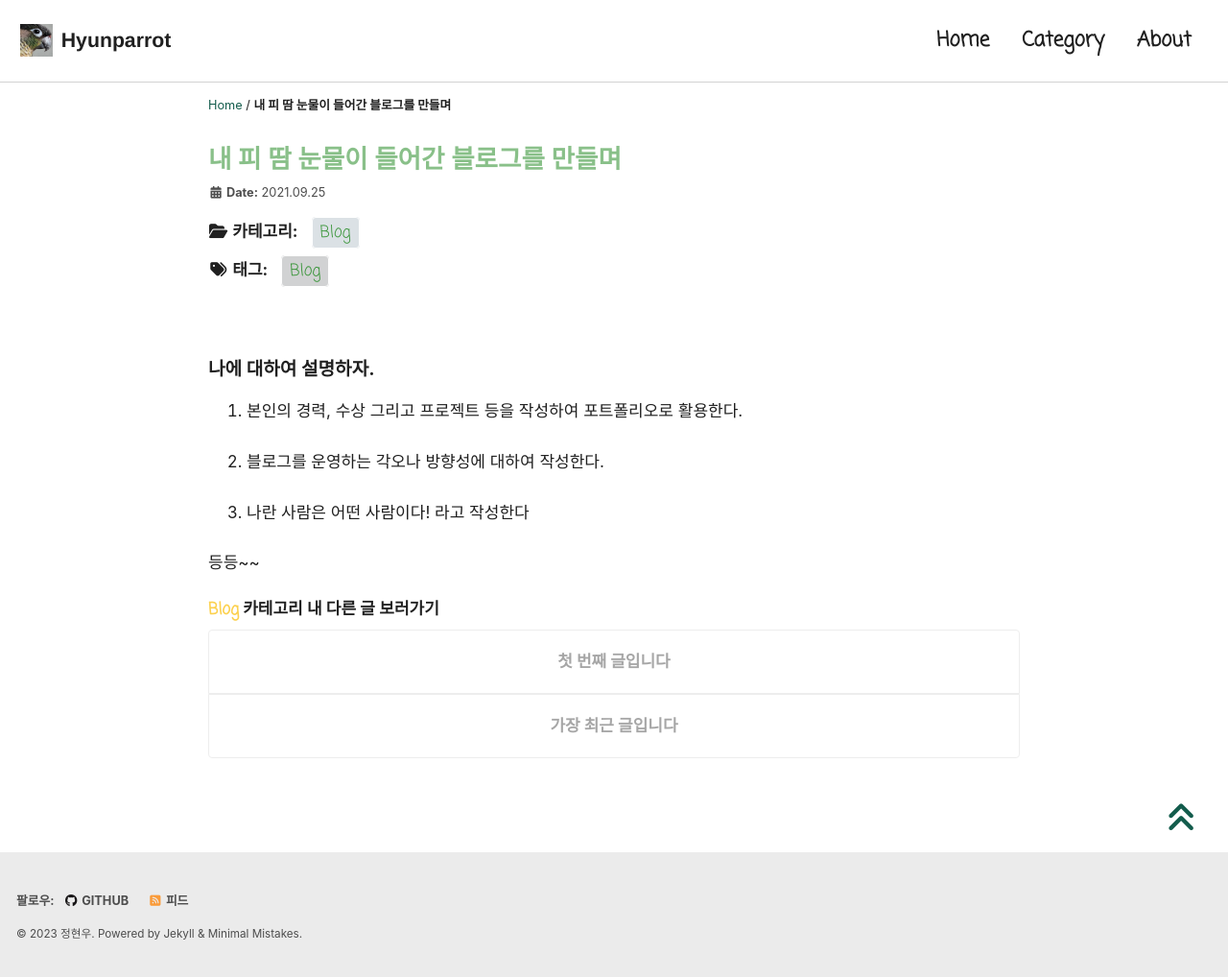
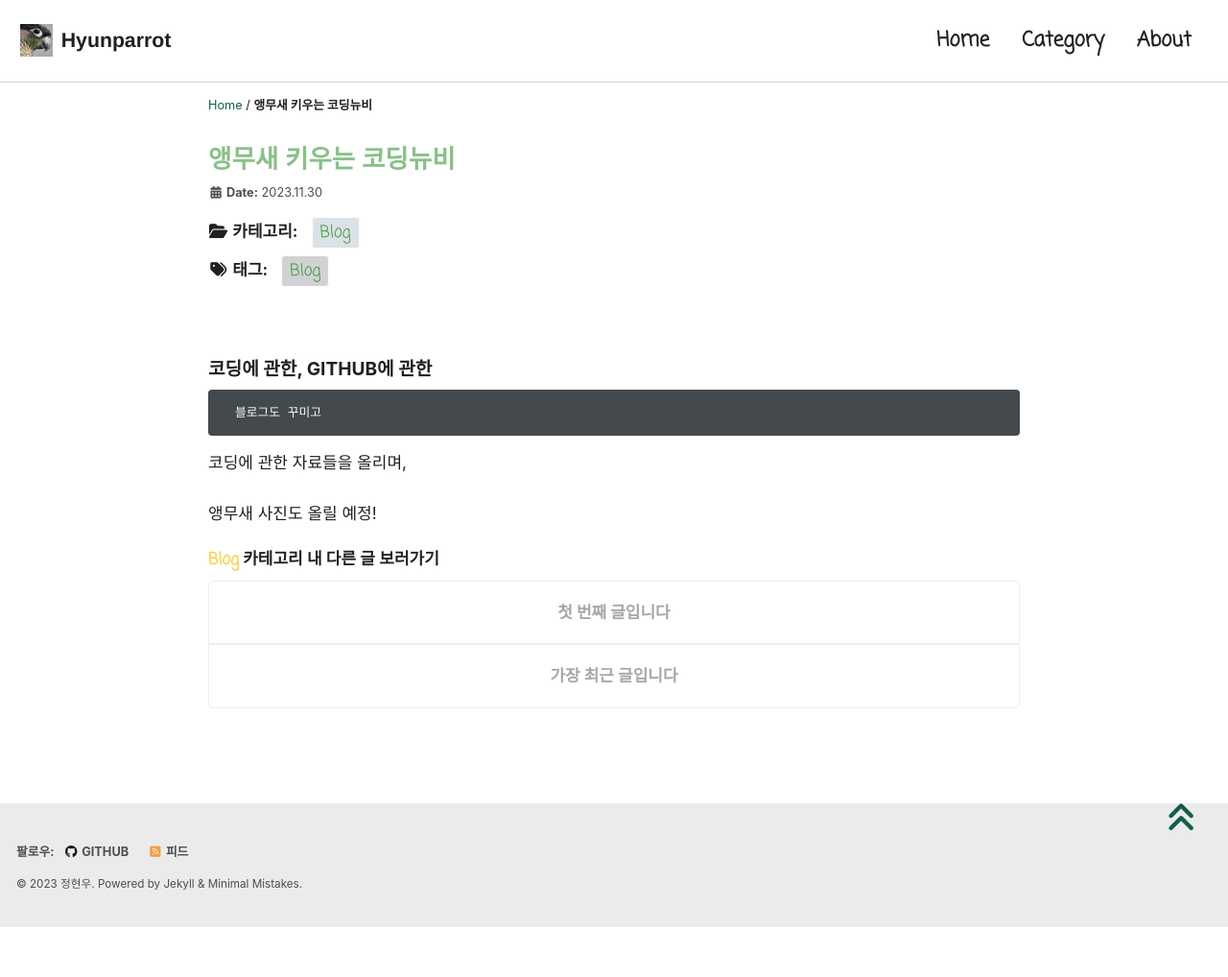
Before and after one commit to hyunparrot/hyunparrot.github.io, a Jekyll site: the page built from _pages/about.md, in a window 1280 px wide. Shown: the whole page at 96% size. Built offline with Jekyll 4.4.1, drawn with Linux system fonts in a browser that asks for light colours; cached includes are drawn as plain includes; nearby versions of some CDN libraries; some web fonts are replaced; after the commit the page ends 966 px from its top, so only the background shows below that.

Commit message:
Update about.md

```diff
--- a/_pages/about.md
+++ b/_pages/about.md
@@ -1,9 +1,9 @@
 ---
-title:  "내 피 땀 눈물이 들어간 블로그를 만들며"
+title:  "앵무새 키우는 코딩뉴비"
 permalink: /about/
 layout: single
 published: true
-date: 2021-09-25
+date: 2023-11-30
 categories:
   - Blog
 tags:
@@ -11,12 +11,10 @@ tags:
 ---
 
 
-### 나에 대하여 설명하자.
+### 코딩에 관한, GITHUB에 관한
 
-1. 본인의 경력, 수상 그리고 프로젝트 등을 작성하여 포트폴리오로 활용한다.
+      블로그도 꾸미고
 
-2. 블로그를 운영하는 각오나 방향성에 대하여 작성한다.
+ 코딩에 관한 자료들을 올리며,
 
-3. 나란 사람은 어떤 사람이다! 라고 작성한다
-
-등등~~
+  앵무새 사진도 올릴 예정!
```
